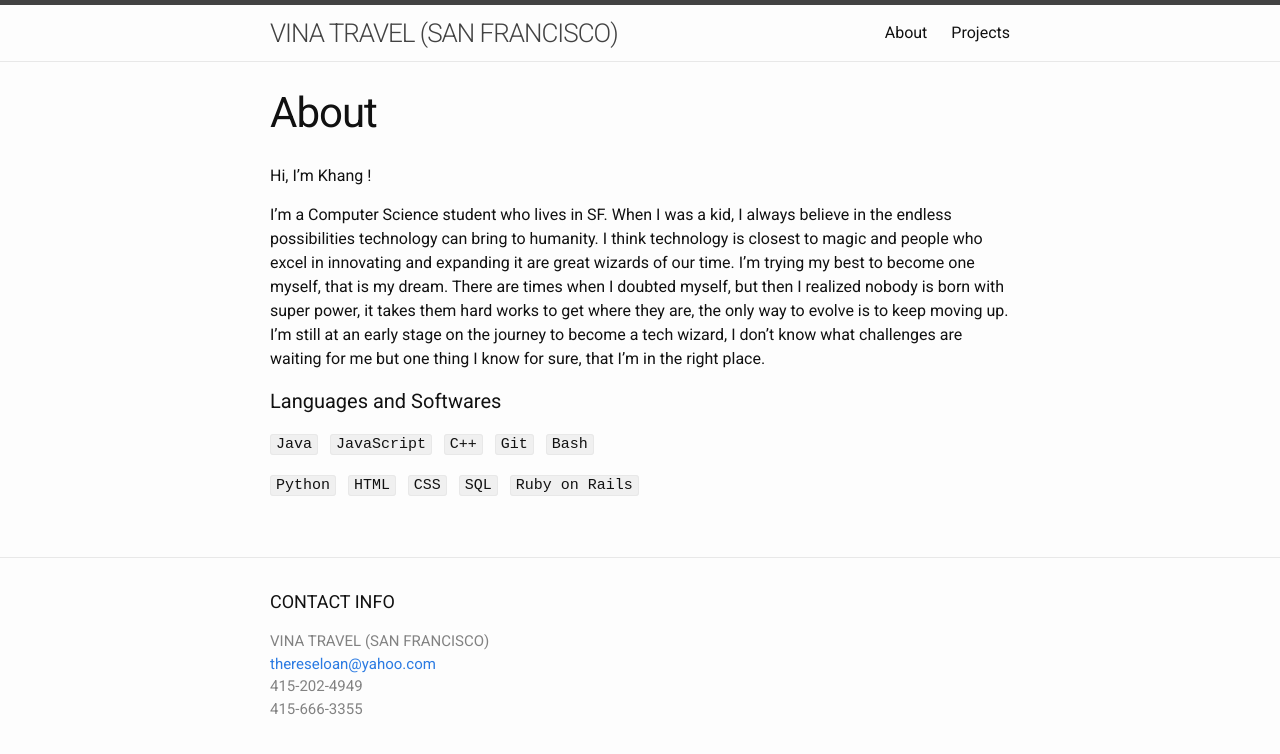
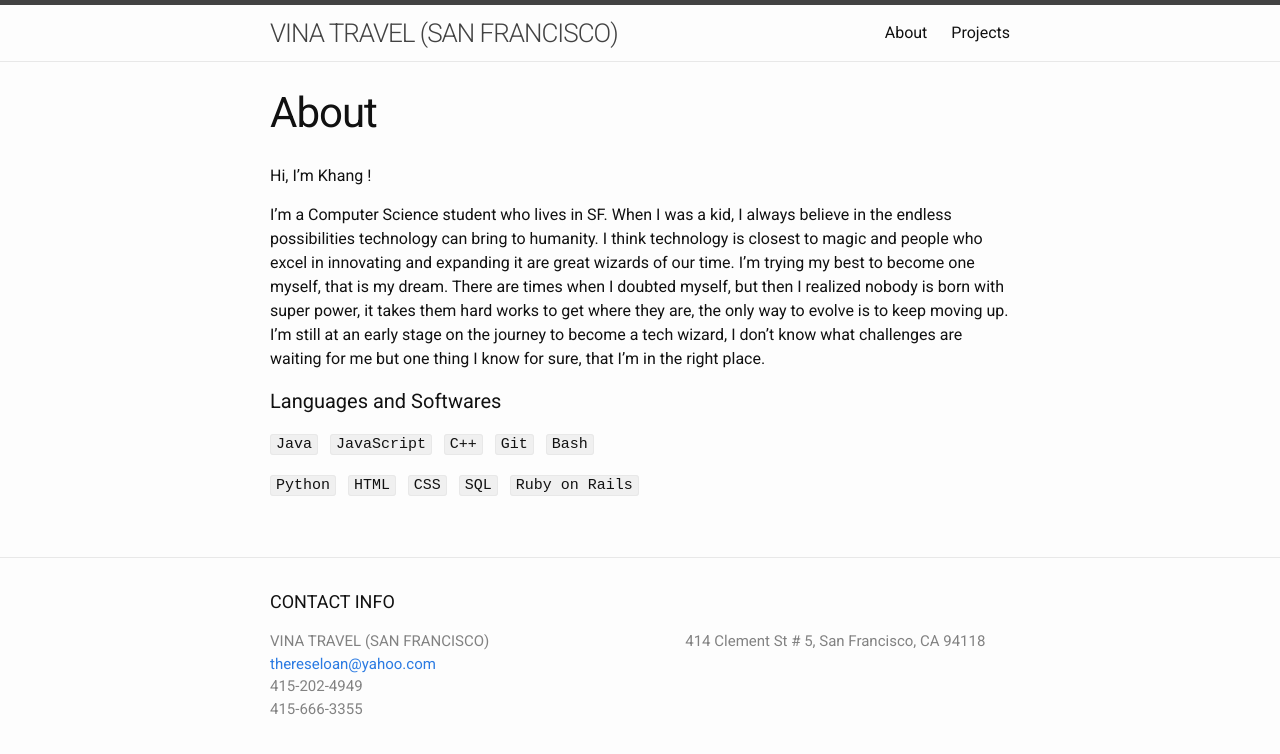
Before and after one commit to vinatravel/vinatravel.github.io, a Jekyll site: the page built from about.md, in a window 1280 px wide. Shown: the top 754 px of the page. Built offline with Jekyll 4.4.1, drawn with Linux system fonts in a browser that asks for light colours.

Commit message:
Update _config.yml

```diff
--- a/_config.yml
+++ b/_config.yml
@@ -9,6 +9,8 @@
 title: VINA TRAVEL (SAN FRANCISCO)
 email: thereseloan@yahoo.com
 description: > # this means to ignore newlines until "baseurl:"
+ 414 Clement St # 5, San Francisco, CA 94118
+url: "https://www.google.com/maps/place/Vina+Travel/@37.7832066,-122.4639217,15z/data=!4m2!3m1!1s0x0:0x225448a3418f01a1?sa=X&ved=0ahUKEwjEu7r6wvvVAhXijFQKHeeiBOUQ_BIIazAK" # the base hostname & protocol for your site
 
 
 
```
